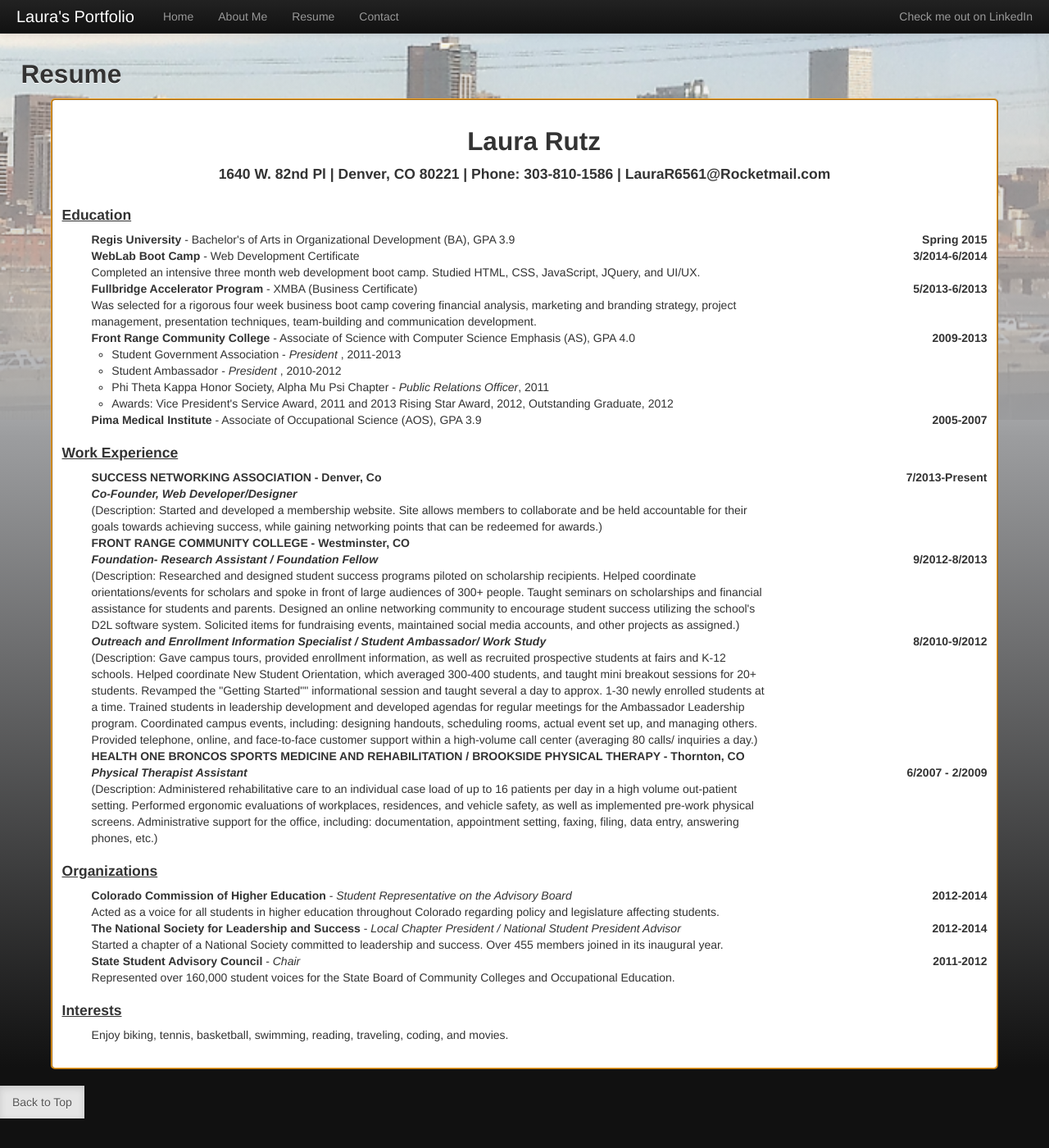
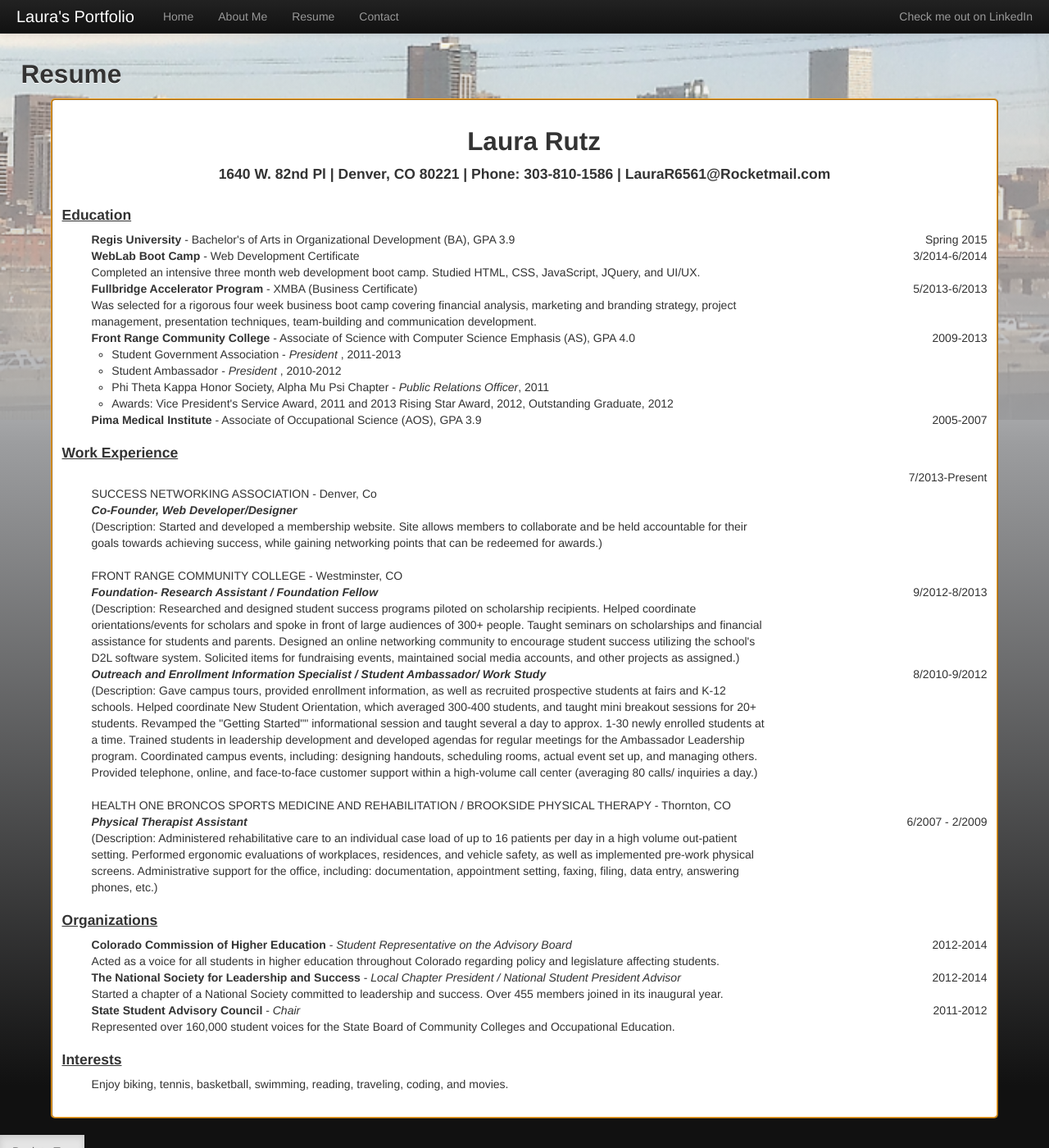
Before and after one commit to LauraR6561/Laurar6561.github.io, a Jekyll site: the page built from resume.html, in a window 1280 px wide and 1400 px high. Shown: the whole window at 82% size. Built offline with Jekyll 4.4.1, drawn with Linux system fonts in a browser that asks for light colours; Markdown is read by kramdown in place of the engine named in the settings.

Commit message:
removed bold font

```diff
--- a/css/template.css
+++ b/css/template.css
@@ -84,7 +84,6 @@ body{
     width:18%;
     float:right;
     text-align: right;
-    font-weight: bold;
 }
 .resumelist{
     list-style: none;
@@ -100,6 +99,10 @@ body{
 }
 .table-striped tbody>tr:nth-child(odd)>td, .table-striped tbody>tr:nth-child(odd)>th {
     color:#333;
+}
+
+.topMargin{
+    margin-top: 20px;
 }
 .well > h3{
     margin-top:0px;
--- a/resume.html
+++ b/resume.html
@@ -40,13 +40,13 @@ title: "Laura Rutz"
     </ul>
     <h4 class="resumetitle">Work Experience</h4>
     <ul class="resumelist">
-        <li class="resumecontent boldtext">SUCCESS NETWORKING ASSOCIATION - Denver, Co</li>
+        <li class="resumecontent topMargin">SUCCESS NETWORKING ASSOCIATION - Denver, Co</li>
         <li class="resumedate">7/2013-Present</li>
         <li class="resumecontent"><strong><em>Co-Founder, Web Developer/Designer</em></strong></li>
         <li class="resumecontent">(Description: Started and developed a membership website. Site allows members to collaborate and be held accountable for their goals towards achieving success, while gaining networking points that can be redeemed for awards.)</li>
     </ul>
     <ul class="resumelist">
-    <li class="resumecontent boldtext">FRONT RANGE COMMUNITY COLLEGE - Westminster, CO</li>
+    <li class="resumecontent topMargin">FRONT RANGE COMMUNITY COLLEGE - Westminster, CO</li>
     <li class="resumecontent"><strong><em>Foundation- Research Assistant / Foundation Fellow</em></strong></li>
     <li class="resumedate">9/2012-8/2013</li>
     <li class="resumecontent">(Description: Researched and designed student success programs piloted on scholarship recipients. Helped coordinate orientations/events for scholars and spoke in front of large audiences of 300+ people. Taught seminars on scholarships and financial assistance for students and parents. Designed an online networking community to encourage student success utilizing the school's D2L software system. Solicited items for fundraising events, maintained social media accounts, and other projects as assigned.)</li></ul>
@@ -56,7 +56,7 @@ title: "Laura Rutz"
         <li class="resumecontent">(Description: Gave campus tours, provided enrollment information, as well as recruited prospective students at fairs and K-12 schools. Helped coordinate New Student Orientation, which averaged 300-400 students, and taught mini breakout sessions for 20+ students. Revamped the "Getting Started"" informational session and taught several a day to approx. 1-30 newly enrolled students at a time. Trained students in leadership development and developed agendas for regular meetings for the Ambassador Leadership program. Coordinated campus events, including: designing handouts, scheduling rooms, actual event set up, and managing others. Provided telephone, online, and face-to-face customer support within a high-volume call center (averaging 80 calls/ inquiries a day.)</li>
     </ul>
     <ul class="resumelist">
-        <li class="resumecontent boldtext">HEALTH ONE BRONCOS SPORTS MEDICINE AND REHABILITATION / BROOKSIDE PHYSICAL THERAPY - Thornton, CO</li>
+        <li class="resumecontent topMargin">HEALTH ONE BRONCOS SPORTS MEDICINE AND REHABILITATION / BROOKSIDE PHYSICAL THERAPY - Thornton, CO</li>
         <li class="resumecontent"><strong><em>Physical Therapist Assistant</em></strong></li>
         <li class="resumedate">6/2007 - 2/2009</li>
         <li class="resumecontent">(Description: Administered rehabilitative care to an individual case  load of up to 16 patients per day in a high volume out-patient setting. Performed ergonomic evaluations of workplaces, residences, and vehicle safety, as well as implemented pre-work physical screens. Administrative support for the office, including: documentation, appointment setting, faxing, filing, data entry, answering phones, etc.)</li>
```
